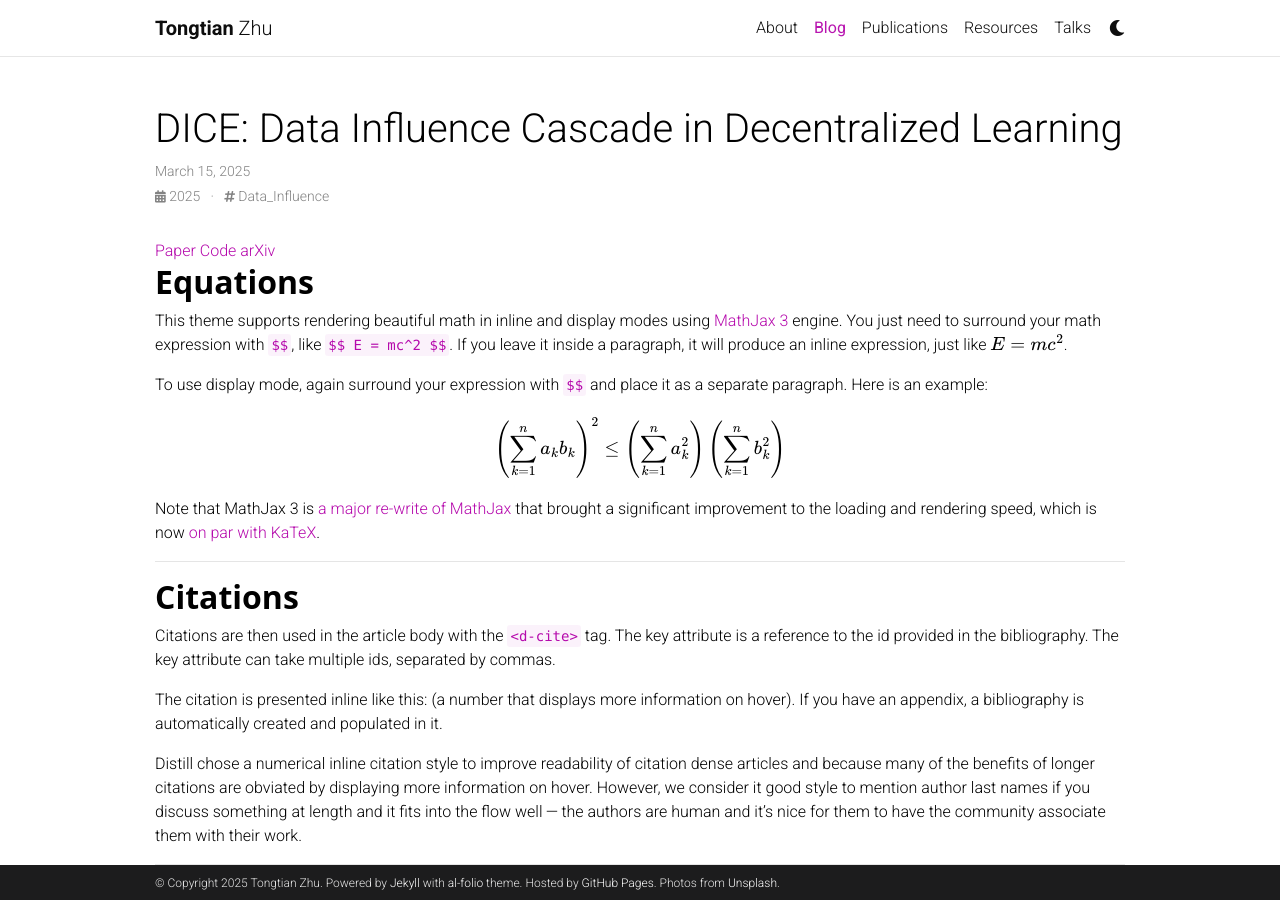
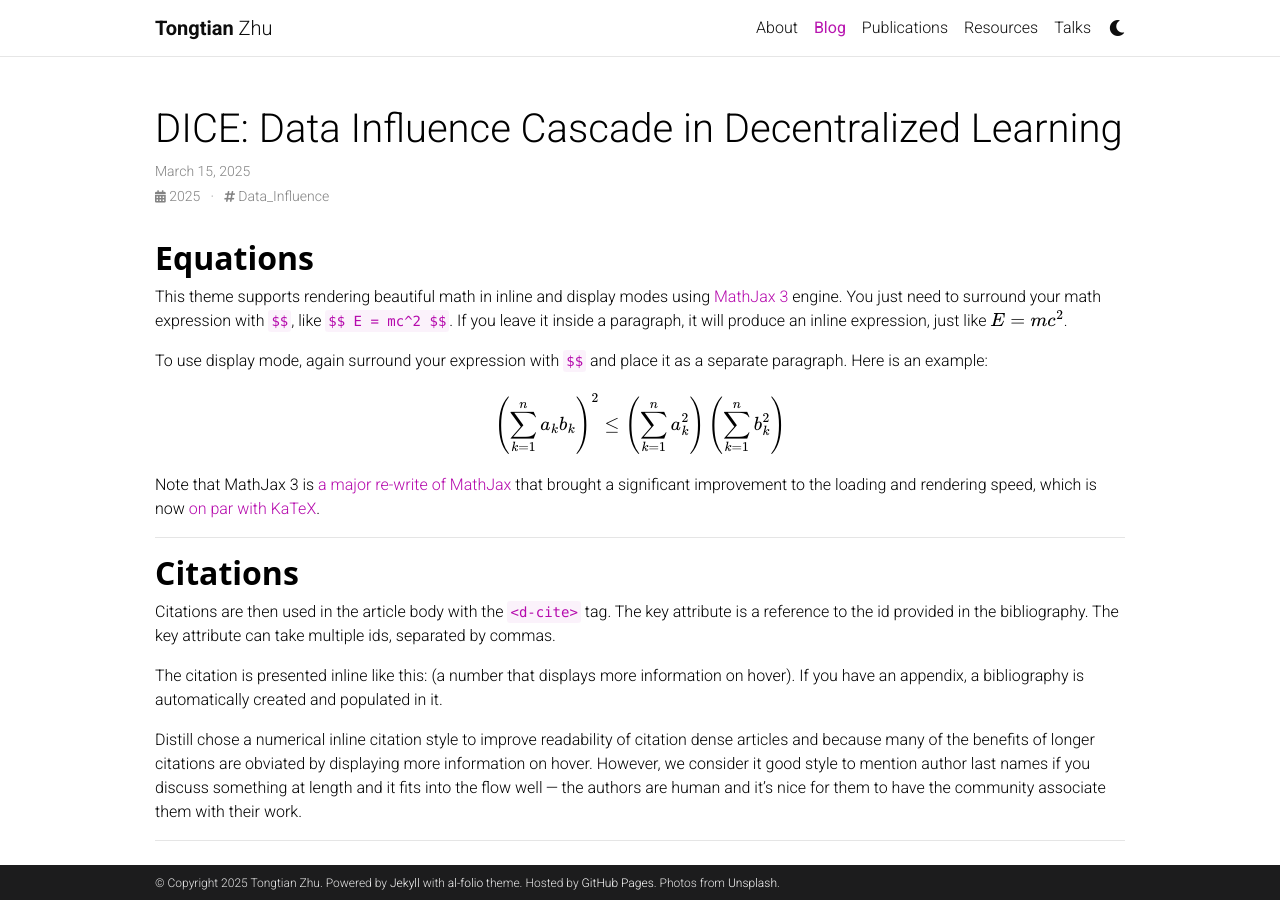
Before and after one commit to Raiden-Zhu/Raiden-Zhu.github.io, a Jekyll site: the page built from _posts/2025-03-15-DICE.md, in a window 1280 px wide and 900 px high. Built offline with Jekyll 4.4.1, drawn with Linux system fonts in a browser that asks for light colours; emoji names are drawn with the system emoji font; comment, search, counter and statistics services are not loaded; a style sheet for code colours, icons or effects is not loaded.

Commit message:
Update post.html

```diff
--- a/_layouts/post.html
+++ b/_layouts/post.html
@@ -39,18 +39,6 @@ layout: default
     </p>
   </header>
 
-<div class="buttons">
-  {% if page.paper_url %}
-    <a href="{{ page.paper_url }}" class="button is-primary">Paper</a>
-  {% endif %}
-  {% if page.code_url %}
-    <a href="{{ page.code_url }}" class="button is-link">Code</a>
-  {% endif %}
-  {% if page.arxiv_url %}
-    <a href="{{ page.arxiv_url }}" class="button is-info">arXiv</a>
-  {% endif %}
-</div>
-
   <article class="post-content">
     {{ content }}
   </article>
```
